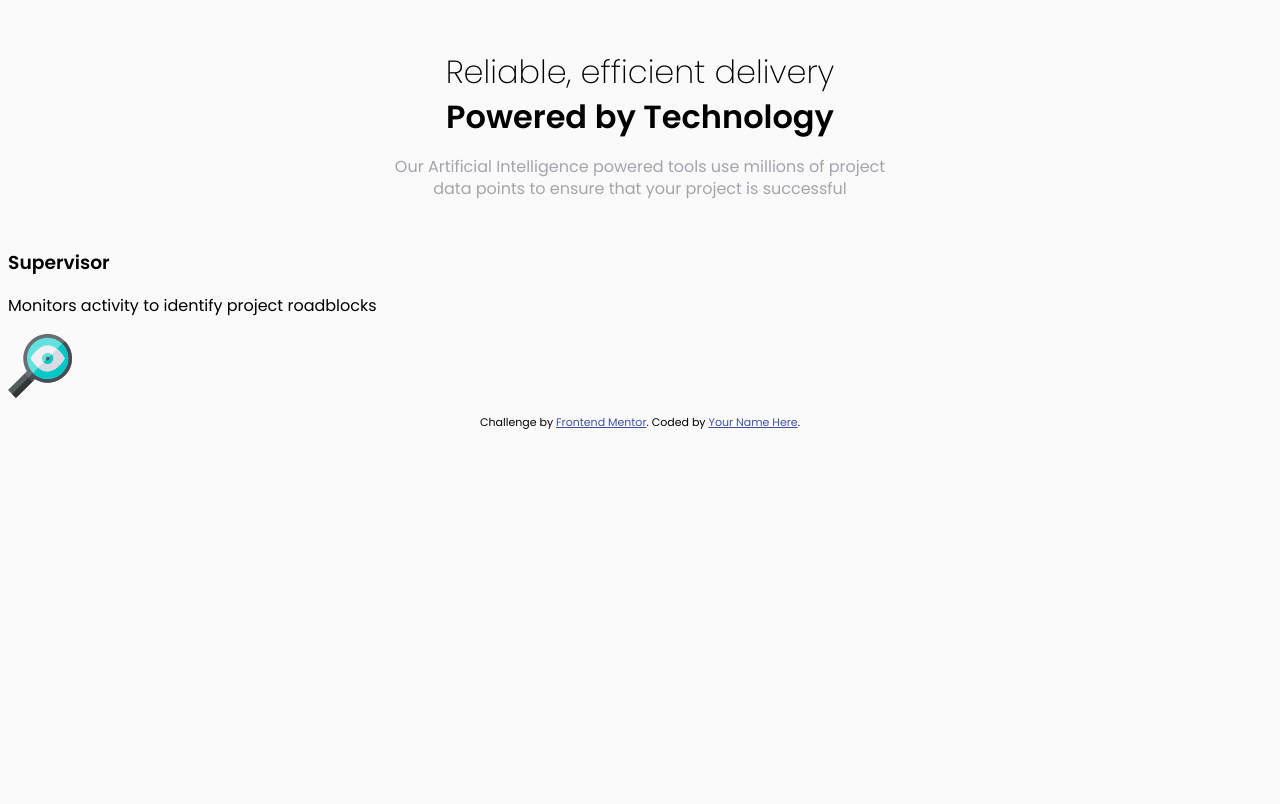
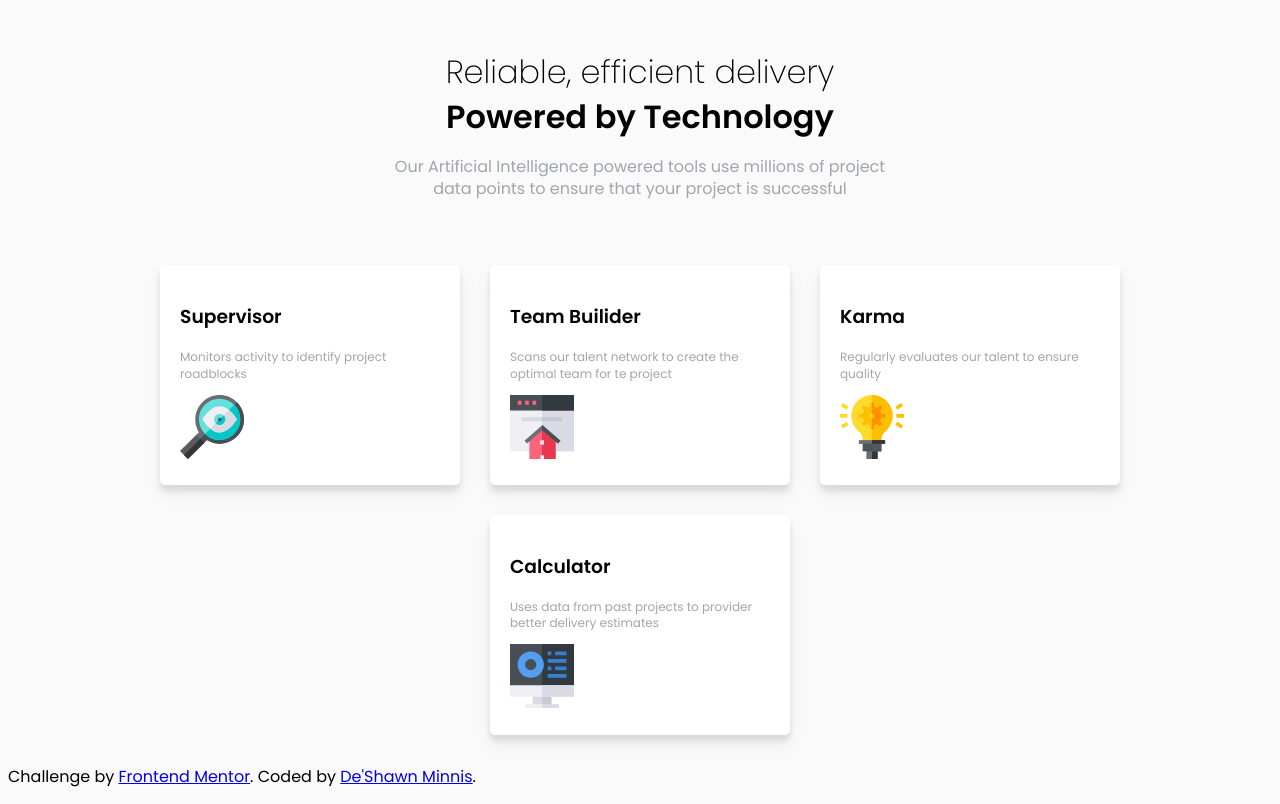
Before and after one commit to deshawnminnis/front-end-mentor---four-card-feature-challenge, a plain HTML site: page index.html in a window 1280 px wide. Drawn offline with Linux system fonts and the light colour scheme.

Commit message:
Version 1.1

```diff
--- a/css/style.css
+++ b/css/style.css
@@ -22,6 +22,7 @@ body {
   line-height: 1.4;
 }
 
+/* Header */
 #header {
   margin: 50px auto;
   max-width: 500px;
@@ -40,3 +41,33 @@ body {
 #header p {
   color: hsl(229, 6%, 66%);
 }
+
+/* Showcase */
+.showcase-container {
+  display: flex;
+  max-width: 1120;
+  justify-content: center;
+  margin: 0 auto;
+  flex-wrap: wrap;
+  padding: 0 1rem;
+}
+
+.showcase-container p {
+  font-weight: 400;
+  font-size: 0.75rem;
+  color: hsl(229, 6%, 66%);
+}
+
+.showcase-container .box {
+  width: 300px;
+  margin: 15px;
+  padding: 20px;
+  background-color: #fff;
+  box-shadow: 0 10px 20px rgba(0, 0, 0, 0.05), 0 6px 6px rgba(0, 0, 0, 0.1);
+  border-radius: 5px;
+  position: relative;
+}
+
+.showcase-container .box img {
+  align-self: flex-end;
+}
--- a/index.html
+++ b/index.html
@@ -7,17 +7,6 @@
     <link rel="stylesheet" href="css/style.css" />
 
     <title>Frontend Mentor | Four card feature section</title>
-
-    <!-- Feel free to remove these styles or customise in your own stylesheet 👍 -->
-    <style>
-      .attribution {
-        font-size: 11px;
-        text-align: center;
-      }
-      .attribution a {
-        color: hsl(228, 45%, 44%);
-      }
-    </style>
   </head>
   <body>
     <!-- Header -->
@@ -38,6 +27,27 @@
         </p>
         <img src="images/icon-supervisor.svg" alt="Supervisor" />
       </div>
+      <div class="box">
+        <h3>Team Builider</h3>
+        <p>
+          Scans our talent network to create the optimal team for te project
+        </p>
+        <img src="images/icon-team-builder.svg" alt="Supervisor" />
+      </div>
+      <div class="box">
+        <h3>Karma</h3>
+        <p>
+          Regularly evaluates our talent to ensure quality
+        </p>
+        <img src="images/icon-karma.svg" alt="Supervisor" />
+      </div>
+      <div class="box">
+        <h3>Calculator</h3>
+        <p>
+          Uses data from past projects to provider better delivery estimates
+        </p>
+        <img src="images/icon-calculator.svg" alt="Supervisor" />
+      </div>
     </section>
 
     <footer>
@@ -45,7 +55,7 @@
         Challenge by
         <a href="https://www.frontendmentor.io?ref=challenge" target="_blank"
           >Frontend Mentor</a
-        >. Coded by <a href="#">Your Name Here</a>.
+        >. Coded by <a href="#">De'Shawn Minnis</a>.
       </p>
     </footer>
   </body>
```
